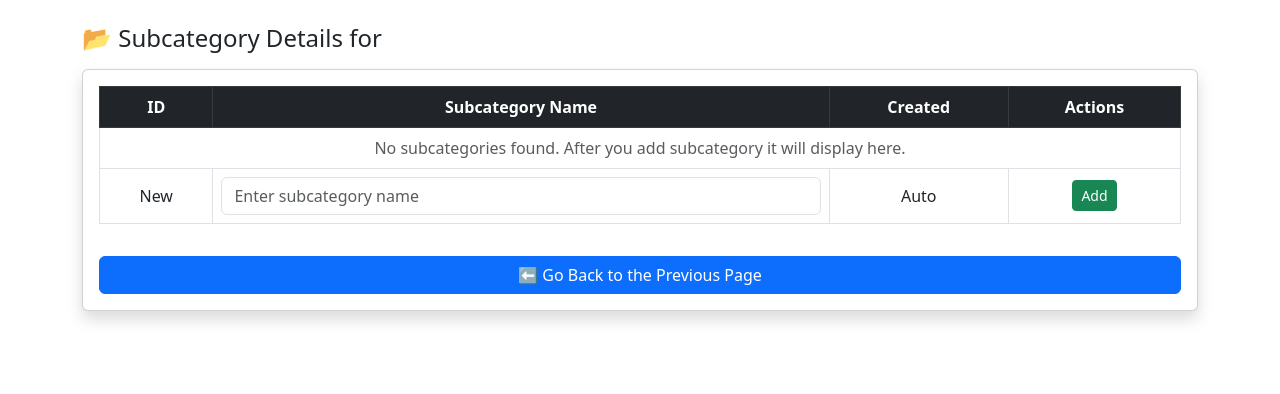
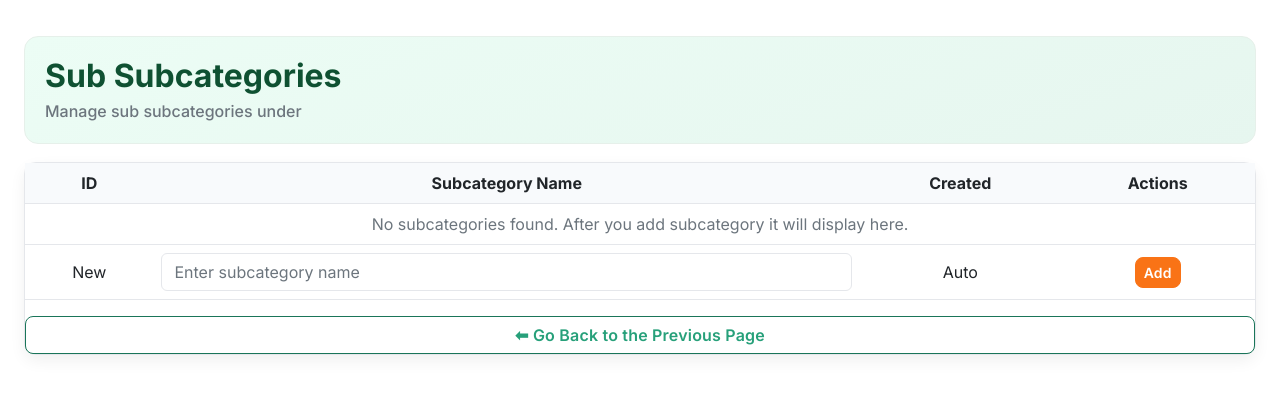
Before and after one commit to Vinzsent/spms, a PHP site: page /pages/add_sub_subcategories.php in a window 1280 px wide. Shown: the top 394 px of the page. Run offline with PHP 8.4, Linux system fonts and the light colour scheme; a user stored in the database is signed in; data that the repository does not hold is empty; some libraries are stand-ins or nearby versions.

Commit message:
updated code as of 8/20/2025 @2:40 PM

```diff
--- /dev/null
+++ b/assets/css/category-theme.css
@@ -0,0 +1,83 @@
+/* Category Management Theme - matches dark green modern dashboard */
+@import url('https://fonts.googleapis.com/css2?family=Inter:wght@400;500;600;700&display=swap');
+
+:root {
+  --brand-950: #0a2c22;
+  --brand-900: #0b3b2e;
+  --brand-800: #124d3c;
+  --brand-700: #16604a;
+  --brand-600: #1a7559;
+  --brand-500: #1e8a67;
+  --brand-400: #27a07a;
+  --accent-600: #f97316; /* orange */
+  --accent-500: #fb923c;
+  --accent-700: #ea580c;
+  --bg-50: #ffffff;
+  --panel: #ffffff;
+  --muted: #6c757d;
+  /* Light theme surfaces */
+  --card-bg: #ffffff;
+  --card-border: #e5e7eb;
+}
+
+html, body {
+  font-family: 'Inter', system-ui, -apple-system, Segoe UI, Roboto, Arial, sans-serif;
+  background: #ffffff !important;
+  color: #212529 !important;
+}
+
+body {
+  background-color: #ffffff !important;
+}
+
+.page-container { padding: 24px; }
+
+.page-hero {
+  background: linear-gradient(160deg, #ecfdf5, #e6f6ef);
+  border: 1px solid #e6f0ea;
+  border-radius: 14px;
+  padding: 20px 20px;
+  margin: 12px 0 18px 0;
+  box-shadow: white;
+}
+.page-hero h1, .page-hero h2, .page-hero h3 { margin: 0; font-weight: 700; color: #0f5132; }
+.page-hero .subtitle { color: var(--muted); margin-top: 4px; font-weight: 500; }
+
+.card-modern { background: var(--card-bg); border: 1px solid var(--card-border); border-radius: 12px; box-shadow: 0 6px 16px rgba(0,0,0,.06); }
+.card-modern .card-header { background: #ffffff; border-bottom: 1px solid var(--card-border); color: #212529; font-weight: 600; }
+.card-modern .card-body { color: #212529; }
+
+.table-modern { color: #212529; background: transparent; }
+.table-modern thead { background: #f8fafc; color: #212529; }
+.table-modern tbody tr:hover { background: rgba(39, 160, 122, 0.08); }
+.table-modern td, .table-modern th { border-color: var(--card-border) !important; }
+
+.badge-info, .badge.bg-info { background-color: var(--brand-600) !important; }
+
+.btn-modern { border-radius: 8px; font-weight: 600; letter-spacing: .2px; }
+.btn-brand { background: var(--brand-600); border-color: var(--brand-600); color: #fff; }
+.btn-brand:hover { background: var(--brand-500); border-color: var(--brand-500); }
+.btn-outline-brand { color: var(--brand-400); border-color: var(--brand-600); }
+.btn-outline-brand:hover { color: #fff; background: var(--brand-600); }
+
+/* Accent (orange) for primary CTA matching dashboard +Add Item */
+.btn-accent { background: var(--accent-600); border-color: var(--accent-600); color: #fff; }
+.btn-accent:hover { background: var(--accent-700); border-color: var(--accent-700); }
+.btn-outline-accent { color: var(--accent-500); border-color: var(--accent-600); }
+.btn-outline-accent:hover { color: #fff; background: var(--accent-600); }
+
+.form-control, .form-select { background: #ffffff; border: 1px solid var(--card-border); color: #212529; }
+.form-control::placeholder { color: #6c757d; }
+.input-group-text { background: #ffffff; border: 1px solid var(--card-border); color: #495057; }
+
+.text-muted { color: var(--muted) !important; }
+
+/* Utilities */
+.mt-24{ margin-top:24px; }
+.gap-8{ gap:8px; }
+
+/* Fix Bootstrap default table header contrast in dark */
+.table thead.table-light th { background-color: #f8fafc !important; color: #212529 !important; }
+
+/* Badges */
+.badge.bg-info { background-color: #27a07a !important; }
--- a/pages/add_sub_subcategories.php
+++ b/pages/add_sub_subcategories.php
@@ -34,15 +34,19 @@
     <meta charset="UTF-8">
     <title>Subcategory Details</title>
     <link href="https://cdn.jsdelivr.net/npm/bootstrap@5.3.0/dist/css/bootstrap.min.css" rel="stylesheet">
+    <link rel="stylesheet" href="../assets/css/category-theme.css">
 </head>
-<body class="p-4">
+<body class="p-0">
 
-<div class="container">
-    <h4 class="mb-3">📂 Subcategory Details for <?php echo htmlspecialchars($name); ?></h4>
+<div class="page-container">
+    <div class="page-hero">
+        <h2>Sub Subcategories</h2>
+        <div class="subtitle">Manage sub subcategories under <strong><?php echo htmlspecialchars($name); ?></strong></div>
+    </div>
 
-    <div class="card shadow p-3">
-        <table class="table table-bordered table-hover align-middle">
-            <thead class="table-dark">
+    <div class="card card-modern p-0">
+        <table class="table table-modern table-hover align-middle mb-0">
+            <thead class="table-light">
                 <tr>
                     <th class="text-center">ID</th>
                     <th class="text-center">Subcategory Name</th>
@@ -74,16 +78,16 @@
                                     <input type='hidden' name='child_id' value='{$rid}'>
                                     <div class='input-group input-group-sm'>
                                         <input type='text' name='child_name' class='form-control' value='{$rname}' required>
-                                        <button type='submit' class='btn btn-success btn-sm' style='color: white;'><i class='fas fa-check'></i></button>
-                                        <button type='button' class='btn btn-secondary btn-sm' onclick='cancelChild({$rid})' style='color: white;'><i class='fas fa-times'></i></button>
+                                        <button type='submit' class='btn btn-brand btn-sm btn-modern' style='color: white;'><i class='fas fa-check'></i></button>
+                                        <button type='button' class='btn btn-secondary btn-sm btn-modern' onclick='cancelChild({$rid})' style='color: white;'><i class='fas fa-times'></i></button>
                                     </div>
                                 </form>
                             </td>
                             <td class='text-center'>{$rc}</td>
                             <td class='text-center'>
-                                <button type='button' class='btn btn-sm btn-warning me-1' title='Edit' onclick='editChild({$rid})'>Edit</button>
-                                <button type='button' class='btn btn-sm btn-danger' title='Delete' onclick='deleteChild({$rid}, {$jname})'>Delete</button>
-                                <a href='add_sub_sub_subcategories.php?id={$rid}&name={$urlName}' class='btn btn-sm btn-primary'>Add Sub Subcategory</a>
+                                <button type='button' class='btn btn-sm btn-outline-brand me-1 btn-modern' title='Edit' onclick='editChild({$rid})'>Edit</button>
+                                <button type='button' class='btn btn-sm btn-danger btn-modern' title='Delete' onclick='deleteChild({$rid}, {$jname})'>Delete</button>
+                                <a href='add_sub_sub_subcategories.php?id={$rid}&name={$urlName}' class='btn btn-sm btn-accent btn-modern'>Add Sub Subcategory</a>
                             </td>
                         </tr>";
                     }
@@ -103,14 +107,14 @@
                         </td>
                         <td class="text-center">Auto</td>
                         <td class="text-center">
-                            <button type="submit" class="btn btn-success btn-sm">Add</button>
+                            <button type="submit" class="btn btn-accent btn-sm btn-modern">Add</button>
                         </td>
                     </form>
                 </tr>
             </tbody>
         </table>
 
-        <a href="load_subcategories.php?id=<?php echo $backParentId; ?>&name=<?php echo urlencode($backParentName); ?>" class="btn btn-primary mt-3">
+        <a href="load_subcategories.php?id=<?php echo $backParentId; ?>&name=<?php echo urlencode($backParentName); ?>" class="btn btn-modern btn-outline-brand mt-3">
             ⬅ Go Back to the Previous Page
         </a>
     </div>
```
Also changed, not shown: pages/add_sub_sub_subcategories.php (+16 -12 lines), pages/assets.php (+24 -28 lines), pages/load_subcategories.php (+26 -11 lines).
